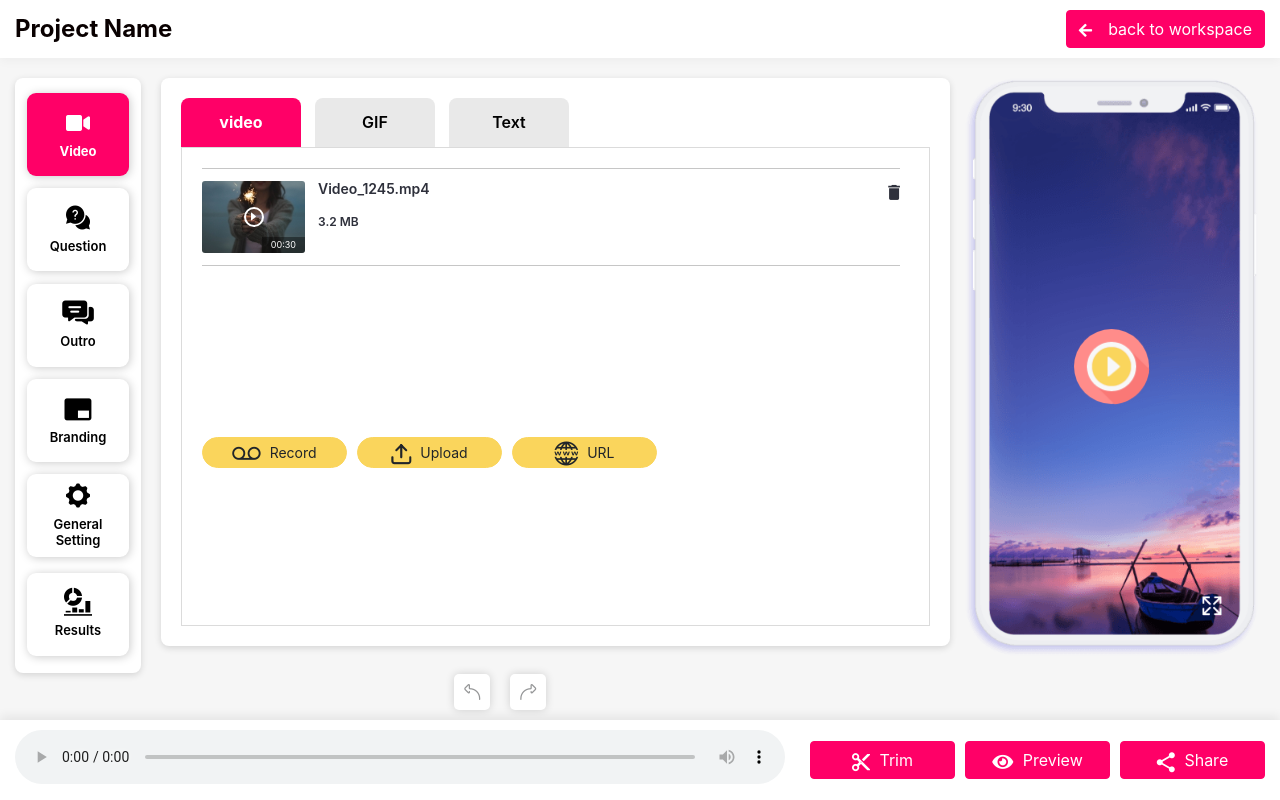
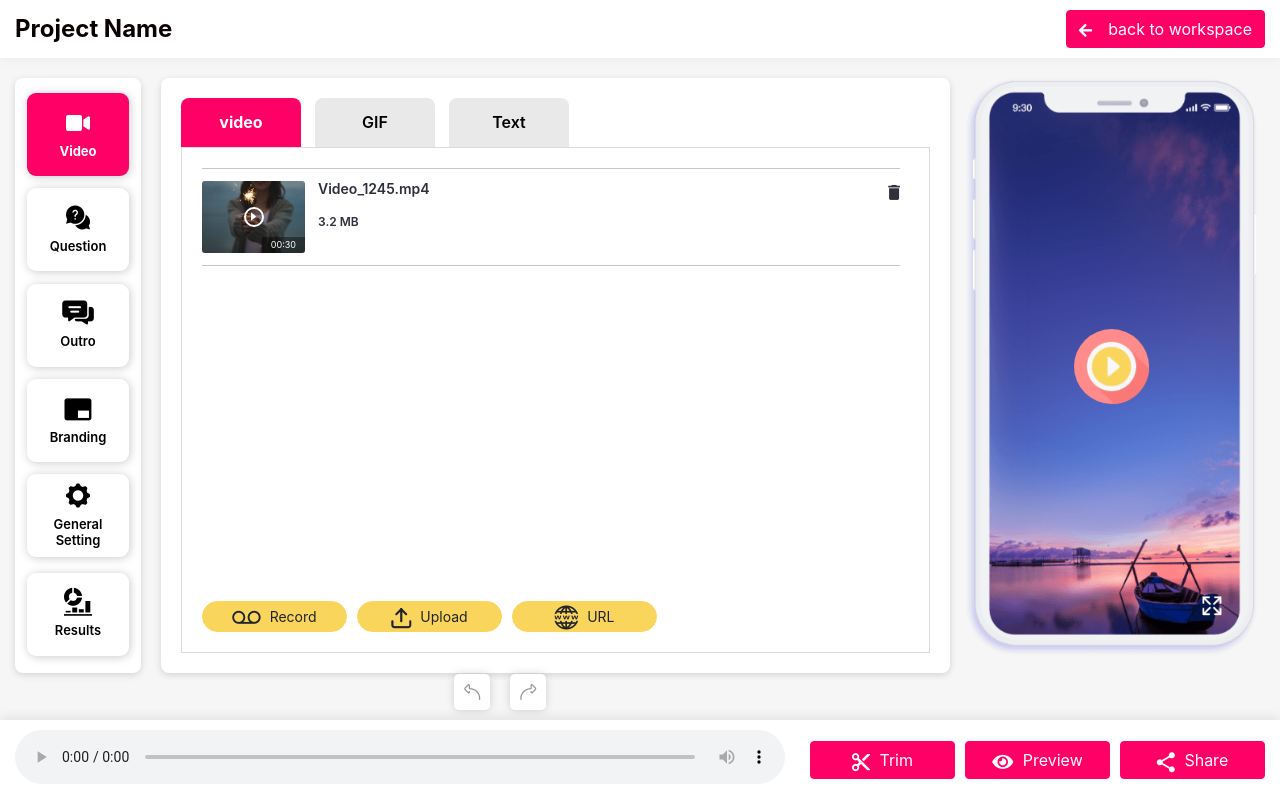
Before and after one commit to talha915/FL_DEPLOY, a React (Create React App) app: page /outro/video in a window 1280 px wide. Built offline with nearby package versions, Linux system fonts and the light colour scheme.

Commit message:
New addition in styles

```diff
--- a/src/styles/main.css
+++ b/src/styles/main.css
@@ -1688,3 +1688,11 @@ body {
 		width: 293px;
 	}
 }
+
+.intro-sound-list{
+    padding-right:40px !important;
+}
+
+.tab-content>.active{
+    display:flex !important;
+}
```
